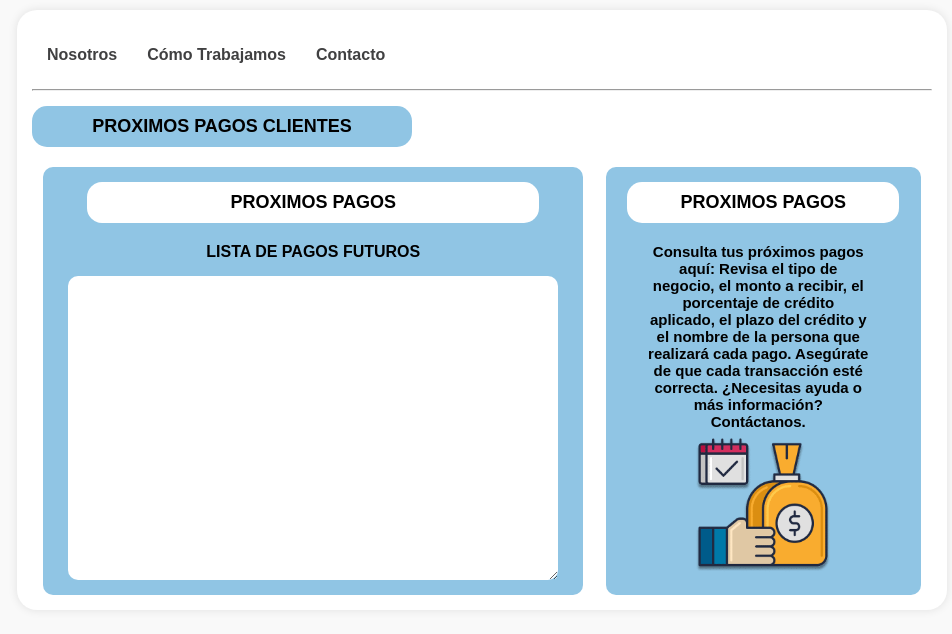
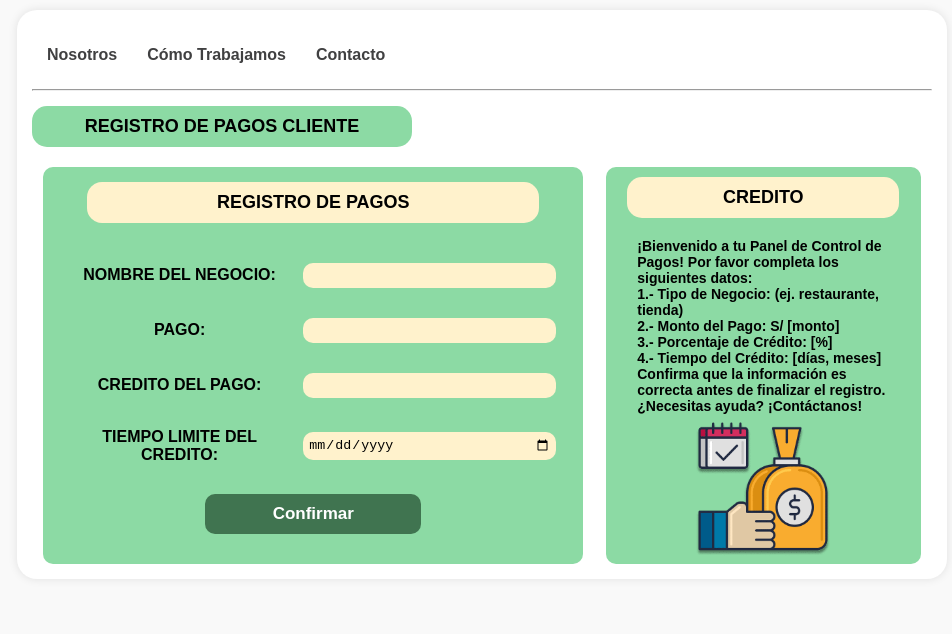
Before and after one commit to LosCambistas/MiBarrioCred, an Angular app: page / in a window 1280 px wide. Shown: the top 634 px of the page, without its empty margins (158-1110 px from the left). Built offline with nearby package versions, Linux system fonts and the light colour scheme.

Commit message:
feat: add register-payments-client

```diff
--- a/src/app/app.component.html
+++ b/src/app/app.component.html
@@ -1 +1 @@
-<app-payment-client></app-payment-client>
+<app-register-payments-client></app-register-payments-client>
--- a/src/app/app.module.ts
+++ b/src/app/app.module.ts
@@ -11,6 +11,9 @@ import {NgOptimizedImage} from "@angular/common";
 import {Balance2ClientComponent} from "../client_view/balance2-client/balance2-client.component";
 import {TransactionClientComponent} from "../client_view/transaction-client/transaction-client.component";
 import {PaymentClientComponent} from "../client_view/payment-client/payment-client.component";
+import {
+  RegisterPaymentsClientComponent
+} from "../client_view/register-payments-client/register-payments-client.component";
 
 @NgModule({
   declarations: [
@@ -20,7 +23,8 @@ import {PaymentClientComponent} from "../client_view/payment-client/payment-clie
     BalanceClientComponent,
     Balance2ClientComponent,
     TransactionClientComponent,
-    PaymentClientComponent
+    PaymentClientComponent,
+    RegisterPaymentsClientComponent
   ],
     imports: [
         BrowserModule,
--- /dev/null
+++ b/src/client_view/register-payments-client/register-payments-client.component.css
@@ -0,0 +1,204 @@
+body {
+  font-family: 'Rubik Mono One', sans-serif;
+  background-color: #f9f9f9;
+  margin: 0;
+  padding: 0;
+  display: flex;
+  flex-direction: column;
+  align-items: center;
+  min-height: 100vh;
+}
+
+.container {
+  width: 90%;
+  margin-top: 10px;
+  max-width: 900px;
+  padding: 15px;
+  background-color: #ffffff;
+  box-shadow: 0 0 10px rgba(0, 0, 0, 0.1);
+  border-radius: 20px;
+  text-align: center;
+}
+
+nav ul {
+  list-style-type: none;
+  padding: 0;
+  display: flex;
+  justify-content: start;
+  flex-wrap: wrap;
+  margin-bottom: 20px;
+}
+
+nav ul li {
+  margin: 5px;
+}
+
+nav ul li a {
+  text-decoration: none;
+  color: #404041;
+  font-weight: bold;
+  padding: 10px;
+  border-radius: 5px;
+}
+
+nav ul li a:hover {
+  background-color: deepskyblue;
+}
+
+h2 {
+  font-size: 18px;
+  font-weight: bold;
+  width: 40%;
+  color: #000000;
+  background-color: #8CDAA4;
+  padding: 10px;
+  border-radius: 15px;
+  margin-bottom: 20px;
+}
+
+.center
+{
+  display: flex;
+  flex-direction: column;
+  justify-content: space-between;
+  align-items: center;
+  width: 60%;
+  background-color: #8CDAA4;
+  border-radius: 10px;
+
+}
+
+.center h2
+{
+  background-color: #FFF2CC;
+  width: 80%;
+  padding: 10px;
+}
+
+.main
+{
+  display: flex;
+  justify-content: space-around;
+}
+
+.open {
+  display: flex;
+  align-items: center;
+  justify-content: space-between;
+  width: 90%;
+  margin: 10px 0;
+}
+
+.open label {
+  font-weight: bold;
+  width: 45%;
+  text-align: center;
+  margin-right: 10px;
+}
+
+.open input {
+  background-color: #FFF2CC;
+  border: none;
+  border-radius: 10px;
+  padding: 5px;
+  width: 50%;
+}
+
+button {
+  width: 40%;
+  padding: 10px;
+  border-radius: 10px;
+  background-color: #407450;
+  font-size: 17px;
+  font-weight: bold;
+  color: #ffffff;
+  cursor: pointer;
+  margin-top: 10px;
+  border: none;
+  margin-bottom: 30px;
+}
+
+button:hover {
+  background-color: #ff6347;
+  color: black;
+}
+
+.transaction
+{
+  display: flex;
+  flex-direction: column;
+  align-items: center;
+  background-color: #8CDAA4;
+  border-radius: 10px;
+  border: none;
+  width: 35%;
+  max-width: 500px;
+}
+
+.transaction h2
+{
+  background-color: #FFF2CC;
+  width: 80%;
+  padding: 10px;
+  margin-top: 10px;
+}
+
+.transaction label
+{
+  font-size: 14px;
+  font-weight: bold;
+  width: 80%;
+  text-align: left;
+}
+
+/* Media Queries */
+@media (max-width: 768px) {
+
+  .container
+  {
+    display: flex;
+    flex-direction: column;
+    align-items: center;
+  }
+
+  h2
+  {
+    font-size: 10px;
+    width: 60%;
+
+  }
+
+  .main {
+    flex-direction: column;
+    align-items: center;
+  }
+
+  .center, .transaction {
+    width: 90%;
+    margin-bottom: 10px;
+  }
+
+  .center h2, .transaction h2 {
+    width: 90%;
+  }
+}
+
+@media (max-width: 480px) {
+  nav ul {
+    flex-direction: column;
+    align-items: center;
+  }
+
+  nav ul li {
+    margin: 5px 0;
+  }
+
+  .movements textarea {
+    width: 100%;
+  }
+
+  .transaction label {
+    font-size: 15px;
+    width: 90%;
+  }
+}
--- /dev/null
+++ b/src/client_view/register-payments-client/register-payments-client.component.html
@@ -0,0 +1,65 @@
+<body>
+<div class="container">
+  <nav>
+    <ul>
+      <li><a href="#">Nosotros</a></li>
+      <li><a href="#">Cómo Trabajamos</a></li>
+      <li><a href="#">Contacto</a></li>
+    </ul>
+  </nav>
+
+  <hr>
+
+  <h2 class="title">REGISTRO DE PAGOS CLIENTE</h2>
+
+  <div class="main">
+
+    <div class="center">
+      <h2>REGISTRO DE PAGOS</h2>
+
+      <div class="open">
+        <label for="business_name">NOMBRE DEL NEGOCIO: </label>
+        <input id="business_name" name="business_name">
+      </div>
+
+      <div class="open">
+        <label for="pay">PAGO: </label>
+        <input id="pay" name="pay">
+      </div>
+
+      <div class="open">
+        <label for="credit">CREDITO DEL PAGO: </label>
+        <input id="credit" name="n_time">
+      </div>
+
+      <div class="open">
+        <label for="time_limit">TIEMPO LIMITE DEL CREDITO: </label>
+        <input type="date" id="time_limit" name="time_limit">
+      </div>
+
+      <button type="submit">Confirmar</button>
+    </div>
+
+    <div class="transaction">
+
+      <h2>
+        CREDITO
+      </h2>
+
+      <label>¡Bienvenido a tu Panel de Control de Pagos! Por favor completa los siguientes datos:
+        <br>1.- Tipo de Negocio: (ej. restaurante, tienda)
+        <br>2.- Monto del Pago: S/ [monto]
+        <br>3.- Porcentaje de Crédito: [%]
+        <br>4.- Tiempo del Crédito: [días, meses]
+        Confirma que la información es correcta antes de finalizar el registro. ¿Necesitas ayuda? ¡Contáctanos!
+      </label>
+
+      <img ngSrc="assets/images/money1.png" height="150" width="150" alt="image-credit">
+
+    </div>
+
+  </div>
+
+
+</div>
+</body>
```
Also changed, not shown: src/client_view/register-payments-client/register-payments-client.component.ts (added, +10 -0 lines), 1 other file (tests, documents, lock files or other folders).
